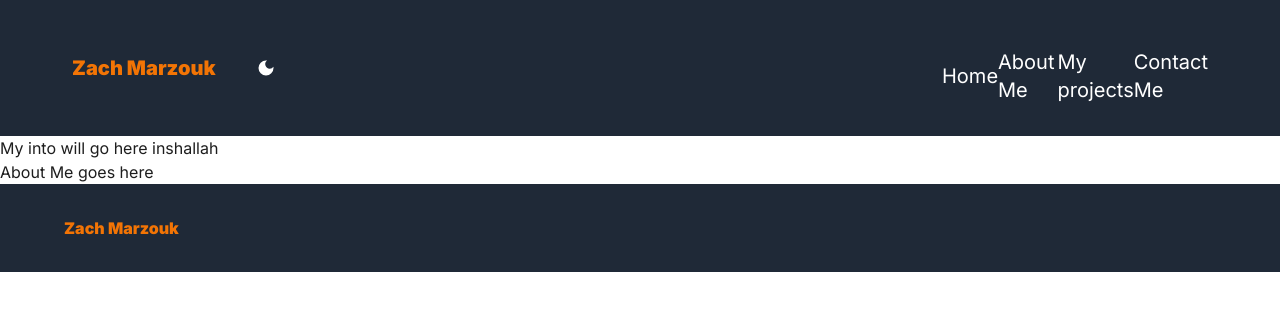
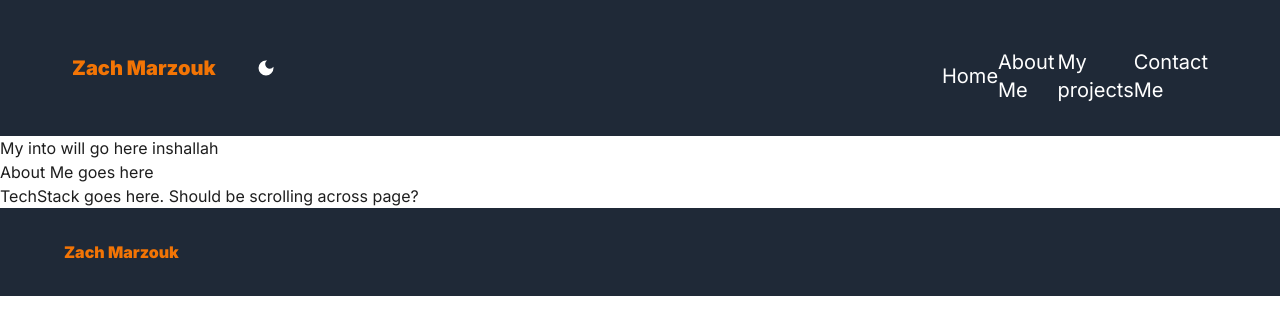
Before and after one commit to zamarz/ideal-octo-eureka, a Next.js app: page / in a window 1280 px wide. Shown: the top 334 px of the page. Built offline with nearby package versions, Linux system fonts and the light colour scheme.

Commit message:
Create tech stack page and add to layout

```diff
--- a/src/components/HomePage.tsx
+++ b/src/components/HomePage.tsx
@@ -1,11 +1,13 @@
 import AboutMe from "./AboutMe";
 import Intro from "./Intro";
+import TechStack from "./TechStack";
 
 const HomePage = () => {
   return (
     <>
       <Intro />
       <AboutMe />
+      <TechStack />
     </>
   );
 };
--- /dev/null
+++ b/src/components/TechStack.tsx
@@ -0,0 +1,5 @@
+const TechStack = () => {
+  return <div>TechStack goes here. Should be scrolling across page?</div>;
+};
+
+export default TechStack;
```
